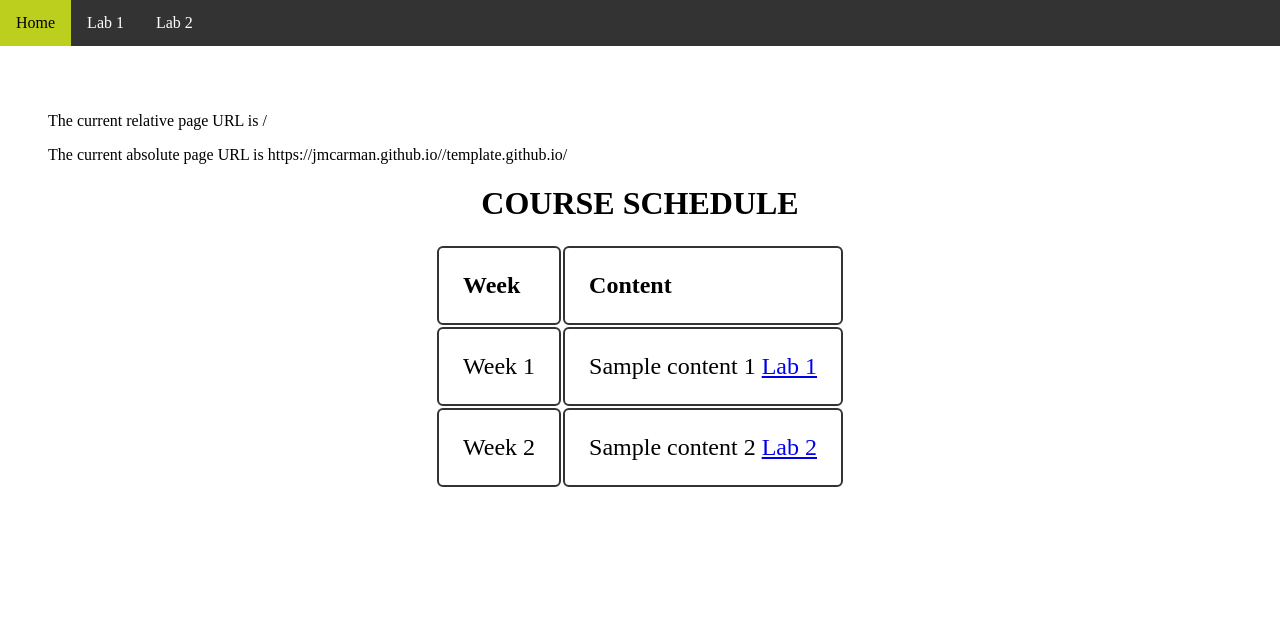
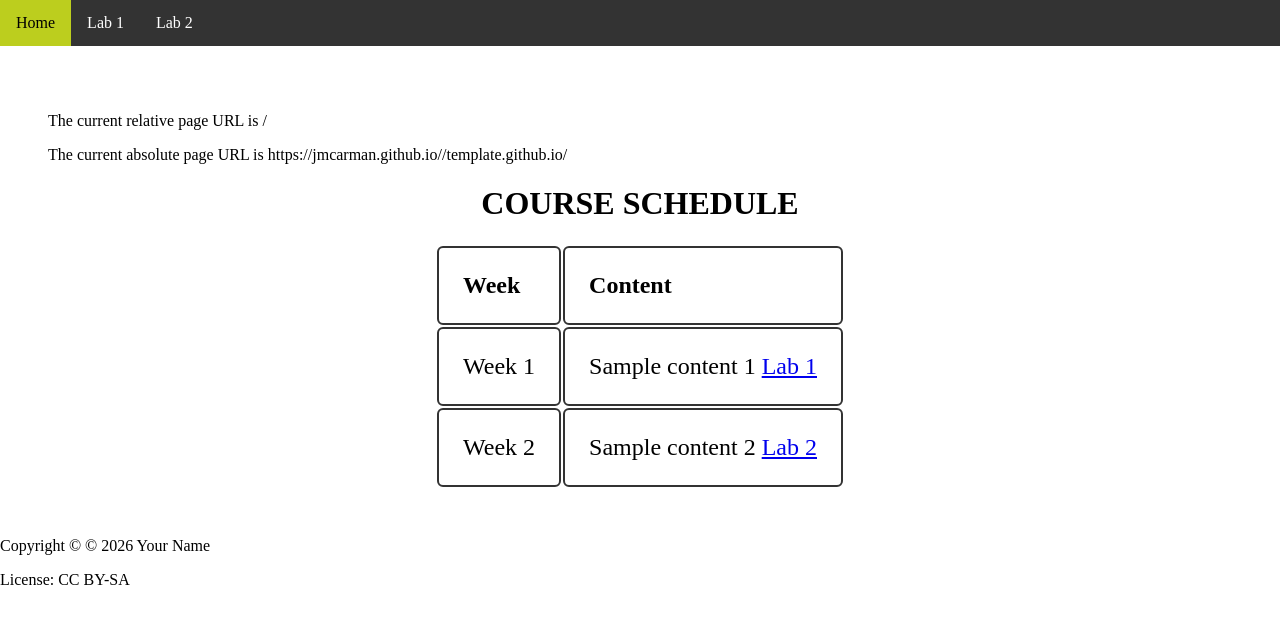
Before and after one commit to jmcarman/template.github.io, a Jekyll site: the page built from index.md, in a window 1280 px wide. Shown: the top 624 px of the page. Built offline with Jekyll 4.4.1, drawn with Linux system fonts in a browser that asks for light colours.

Commit message:
default.html, config.yml: Added meta tags, author, copyright and license.

```diff
--- a/_config.yml
+++ b/_config.yml
@@ -3,7 +3,9 @@ defaults:
       path: ""
     values:
       layout: default
-
 url: "https://jmcarman.github.io/"
-
 baseurl: "/template.github.io/"
+author: "Your Name"
+copyright: "© 2026 Your Name"
+description: "Course website"
+license: "CC BY-SA"
--- a/_layouts/default.html
+++ b/_layouts/default.html
@@ -3,6 +3,9 @@
   <head>
     <meta charset="utf-8">
     <meta name="viewport" content="width=device-width, initial-scale=1">
+    <meta name="author" content="{{ site.author | escape }}">
+    <meta name="description" content="{{ page.description | default: site.description | escape }}">
+    <meta name="copyright" content="{{ site.copyright | escape }}">
     <title>{{ page.title | default: site.title }}</title>
     <link rel="stylesheet" href="{{ '/assets/css/style.css' | relative_url }}">
   </head>
@@ -16,5 +19,9 @@
       <p>The current absolute page URL is {{ page.url | absolute_url }}</p>
       {{ content }}
     </main>
+    <footer>
+      <p>Copyright &copy; {{ site.copyright }}</p>
+      <p>License: {{ site.license }}</p>
+    </footer>
   </body>
 </html>
```
